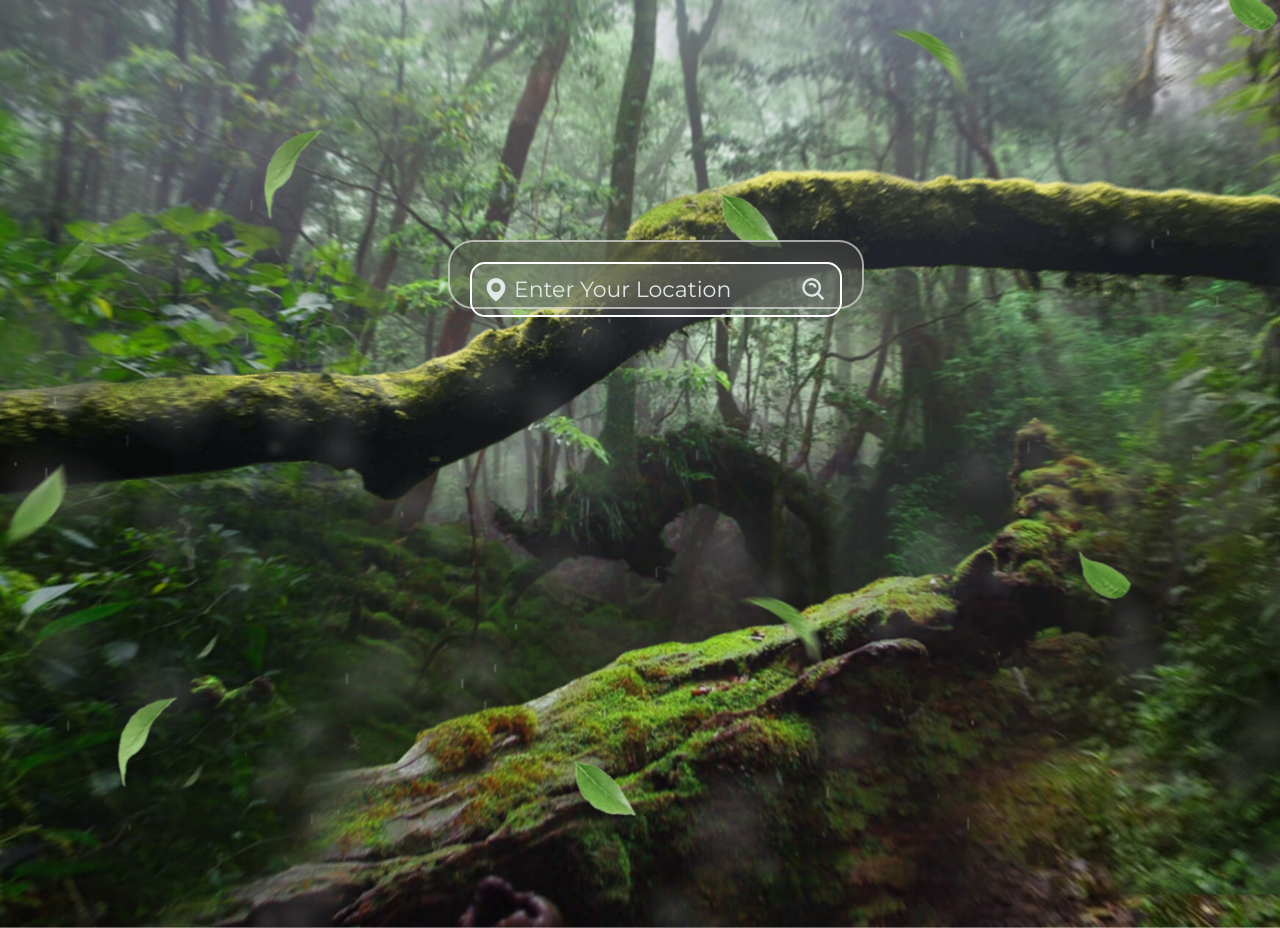
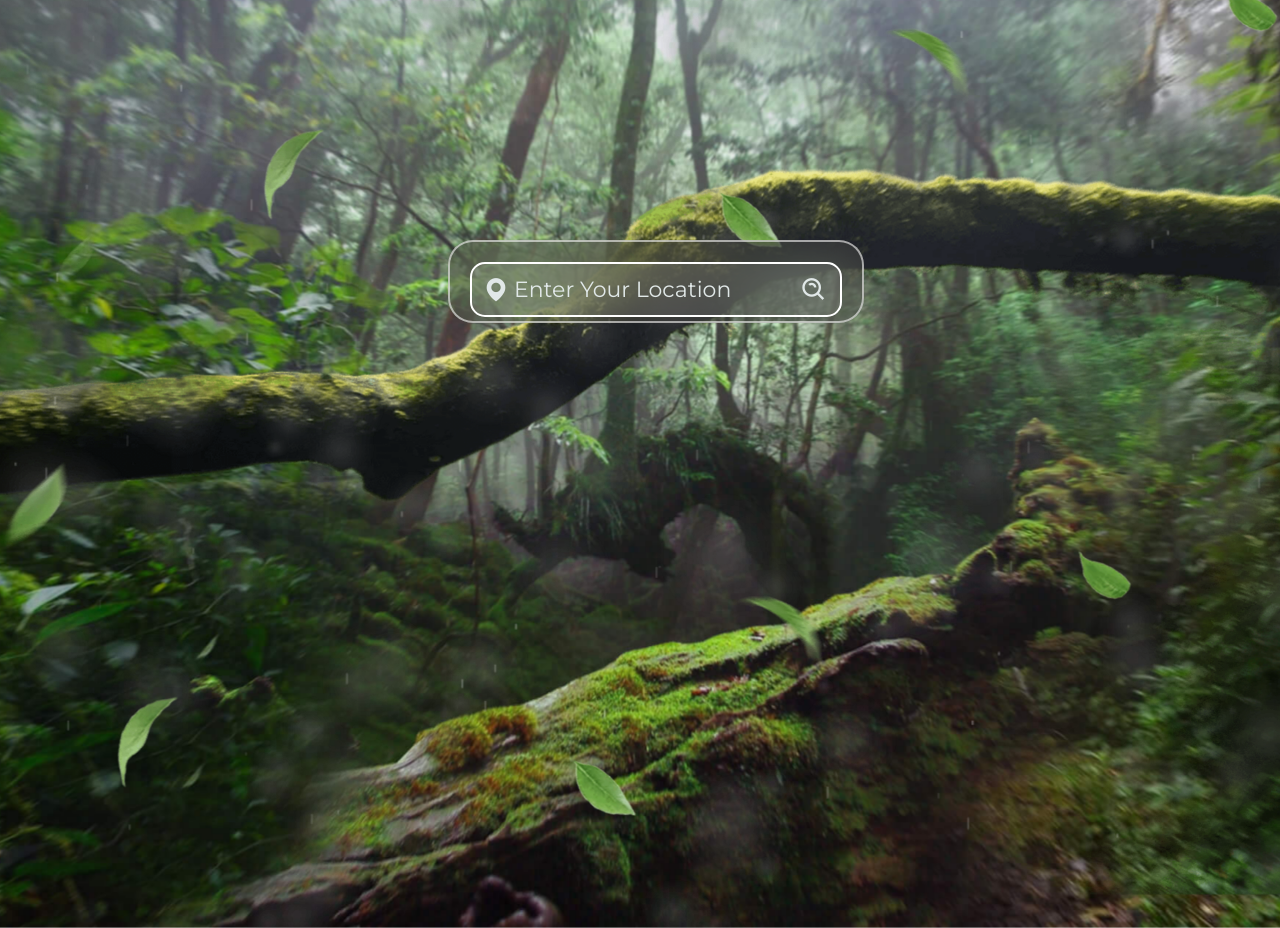
Before and after one commit to AliaTulchii/weather_app, a plain HTML site: page index.html in a window 1280 px wide. Shown: the top 928 px of the page. Drawn offline with nearby package versions, Linux system fonts and the light colour scheme.

Commit message:
changed height of search box

```diff
--- a/style.css
+++ b/style.css
@@ -95,7 +95,7 @@ body {
     z-index: 9;
 
     @media screen and (min-width:1200px) {
-        height: calc(var(--index) * 3.3);
+        height: calc(var(--index) * 4);
     }
 }
 
```
